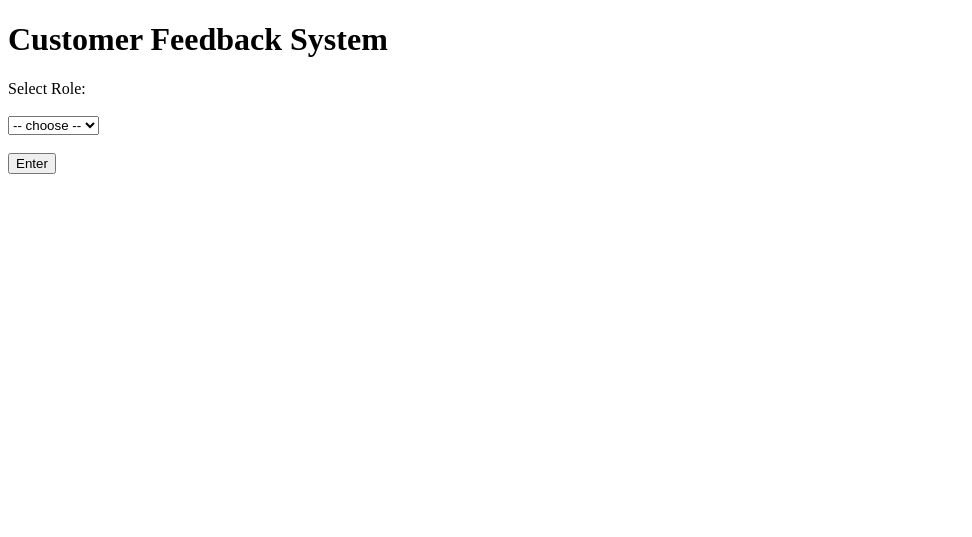
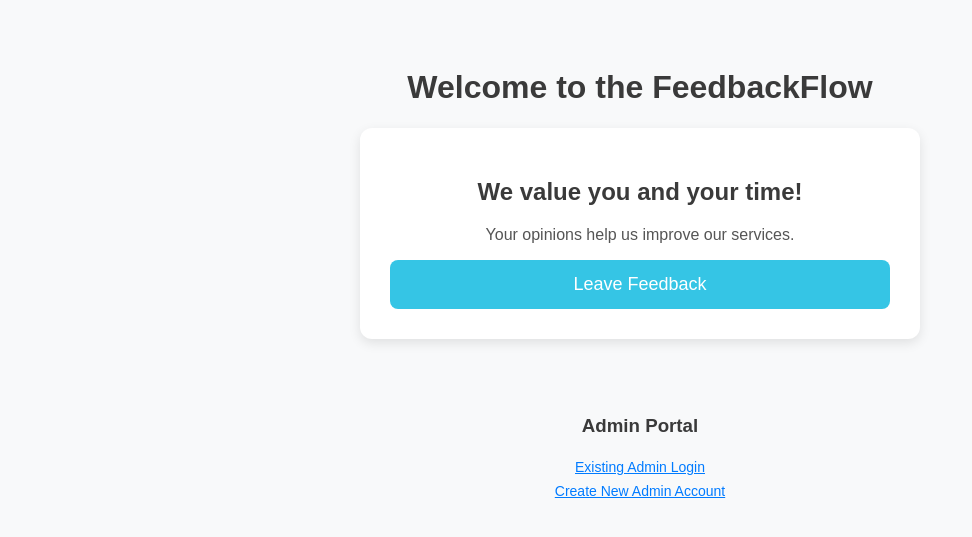
Before and after one commit to ewinter2/customer-feedback, a PHP site: page / in a window 1280 px wide. Shown: the top 537 px of the page, without its empty margins (0-972 px from the left). Run offline with PHP 8.4, Linux system fonts and the light colour scheme.

Commit message:
added a better layout to feedback_form and index(front page). changed the "category" table to "product" because it made more sense for what we are building.

```diff
--- /dev/null
+++ b/generate_hash.php
@@ -0,0 +1,3 @@
+<?php
+echo password_hash("admintestpassword1", PASSWORD_DEFAULT);
+?>
--- a/index.php
+++ b/index.php
@@ -1,37 +1,32 @@
-<?php
-// simple login page to select role and redirect accordingly
-if ($_SERVER["REQUEST_METHOD"] == "POST") {
-    $role = $_POST["role"];
-
-    if ($role == "customer") {
-        header("Location: feedback_form.php");
-        exit();
-    } else if ($role == "admin") {
-        header("Location: admin_view.php");
-        exit();
-    }
-}
-?>
-
 <!DOCTYPE html>
 <html>
 <head>
-    <title>Login - Customer Feedback System</title>
+    <title>FeedbackFlow - Customer Feedback System</title>
+    <link rel="stylesheet" href="styles.css">
 </head>
 <body>
-    <h1>Customer Feedback System</h1>
 
-    <form method="POST">
-        <label>Select Role:</label><br><br>
+<h1>Welcome to the FeedbackFlow</h1>
 
-        <select name="role" required>
-            <option value="">-- choose --</option>
-            <option value="customer">Customer</option>
-            <option value="admin">Admin</option>
-        </select>
+<!-- Main user action (customer) -->
+<div class="center-box">
+    <h2>We value you and your time!</h2>
+    <p>Your opinions help us improve our services.</p>
 
-        <br><br>
-        <button type="submit">Enter</button>
-    </form>
+    <a href="feedback_form.php">
+        <button class="primary-btn">Leave Feedback</button>
+    </a>
+</div>
+
+<br><br>
+
+<!-- Admin section -->
+<div class="admin-box">
+    <h3>Admin Portal</h3>
+
+    <a href="admin_login.php">Existing Admin Login</a><br>
+    <a href="admin_signup.php">Create New Admin Account</a>
+</div>
+
 </body>
 </html>
--- a/save_feedback.php
+++ b/save_feedback.php
@@ -6,7 +6,7 @@ $name = $_POST['customer_name'];
 $email = $_POST['customer_email'];
 $comment = $_POST['comment'];
 $rating = $_POST['rating'];
-$category = $_POST['category'];
+$product = $_POST['product'];
 
 // Insert or find the customer
 $check_sql = "SELECT CustomerID FROM Customer WHERE CustomerEmail='$email'";
@@ -24,8 +24,8 @@ if (mysqli_num_rows($check_result) > 0) {
 
 // Insert feedback
 $insert_feedback = "
-    INSERT INTO Feedback (FeedbackComment, FeedbackRating, FeedbackDate, CustomerID, CategoryID)
-    VALUES ('$comment', $rating, CURDATE(), $customer_id, $category)
+    INSERT INTO Feedback (FeedbackComment, FeedbackRating, FeedbackDate, CustomerID, ProductID)
+    VALUES ('$comment', $rating, CURDATE(), $customer_id, $product)
 ";
 
 if (mysqli_query($conn, $insert_feedback)) {
--- a/styles.css
+++ b/styles.css
@@ -83,3 +83,122 @@ td {
 tr:hover {
     background-color: #f1f1f1;
 }
+
+/* --- INDEX PAGE --- */
+
+.center-box {
+    text-align: center;
+    background: white;
+    padding: 30px;
+    max-width: 500px;
+    margin: auto;
+    border-radius: 12px;
+    box-shadow: 0 4px 12px rgba(0,0,0,0.1);
+}
+
+.center-box p {
+    color: #555;
+}
+
+.primary-btn {
+    background-color: #35c5e5;
+    font-size: 18px;
+    padding: 14px;
+}
+
+.primary-btn:hover {
+    background-color: #0fa8b0;
+}
+
+.admin-box {
+    text-align: center;
+    margin-top: 40px;
+}
+
+.admin-box a {
+    font-size: 14px;
+    display: inline-block;
+    margin: 4px;
+    color: #007bff;
+}
+
+.admin-box a:hover {
+    text-decoration: underline;
+}
+
+/* PAGE CENTERING */
+.center-body {
+    background-color: #e5f4f3;
+    height: 100vh;
+    display: flex;
+    align-items: center;
+    justify-content: center;
+}
+
+
+
+.form-title {
+    text-align: center;
+    font-size: 26px;
+    margin-bottom: 25px;
+    color: #333;
+}
+
+/* INPUT FIELDS */
+input, select, textarea {
+    width: 85%;
+    padding: 12px;
+    margin-top: 6px;
+    margin-bottom: 18px;
+    border-radius: 10px;
+    border: 1px solid #d0d0d0;
+    font-size: 15px;
+    background-color: #f6f6f6;
+}
+
+textarea {
+    height: 120px;
+    resize: none;
+}
+
+/* BUTTON */
+.submit-btn {
+    width: 100%;
+    background-color: #059c8e;
+    border: none;
+    color: white;
+    padding: 14px;
+    font-size: 16px;
+    border-radius: 25px;
+    cursor: pointer;
+    transition: 0.25s ease;
+}
+
+.submit-btn:hover {
+    background-color: #047c72;
+}
+
+/* RATING DOTS */
+.rating-container {
+    display: flex;
+    justify-content: center;
+    gap: 12px;
+    margin: 10px 0 20px;
+}
+
+.rating-dot {
+    width: 22px;
+    height: 22px;
+    border-radius: 50%;
+    background-color: #d3d3d3;
+    cursor: pointer;
+    transition: 0.2s ease;
+}
+
+.rating-dot:hover {
+    background-color: #a8a8a8;
+}
+
+.rating-dot.selected {
+    background-color: #059c8e;
+}
```
Also changed, not shown: feedback_form.php (+55 -21 lines).
